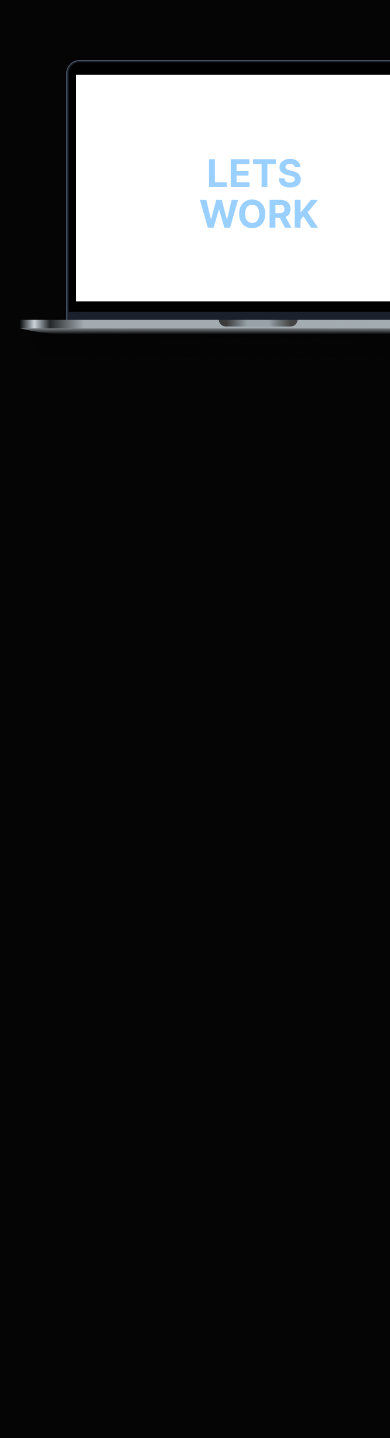
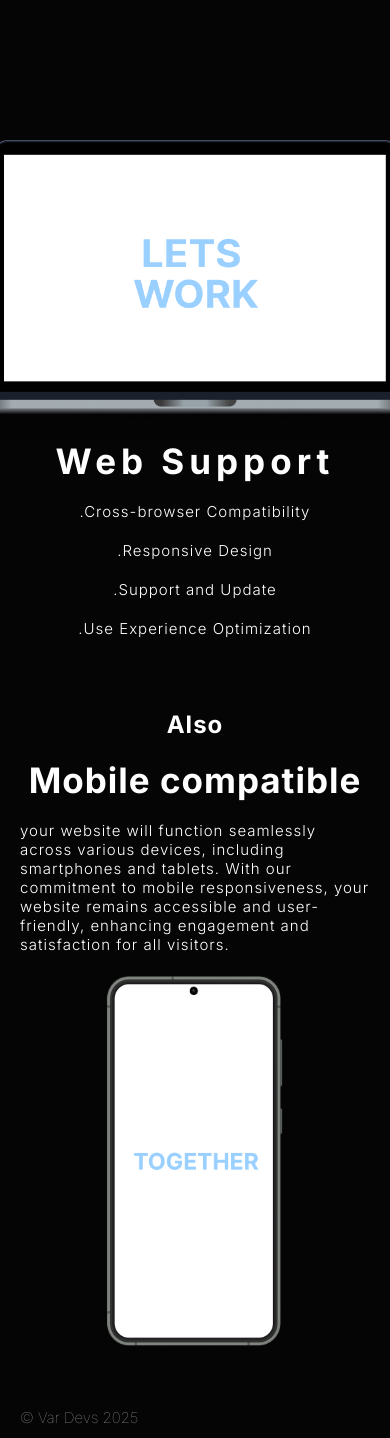
Before and after one commit to Var-Devs/var-devs, a React (Vite) app: page /services in a window 390 px wide. Shown: the part 379-1817 px from the top of the page. Before the commit the page ends 844 px from the top, so only its background shows below. Built offline with nearby package versions, Linux system fonts and the light colour scheme.

Commit message:
services page

```diff
--- a/src/pages/ServicePage.scss
+++ b/src/pages/ServicePage.scss
@@ -4,9 +4,12 @@
 }
 
 .service-body {
+  height: auto;
   overflow: hidden;
   color: white;
   letter-spacing: 10px;
+  display: flex;
+  flex-direction: column;
   h1 {
     font-size: 65px;
   }
@@ -24,7 +27,8 @@
     padding-bottom: 200px;
   }
   .laptop-body {
-    padding: 0px 20px;
+    height: 400px;
+    padding: 80px 20px;
     display: flex;
     .description {
       display: flex;
@@ -45,4 +49,84 @@
     width: 500px;
     height: 300px;
   }
+  @media (max-width: 750px) {
+    .laptop-body {
+      height: 600px;
+      display: grid;
+      justify-content: center;
+      align-items: center;
+      .description {
+        width: 100%;
+        display: flex;
+        align-items: center;
+        p {
+          text-align: start;
+        }
+      }
+    }
+  }
+
+  .mobile-body {
+    display: flex;
+    justify-content: end;
+    gap: 50px;
+    padding: 100px 20px; // Reduce padding to avoid pushing it too far down
+
+    .description {
+      display: flex;
+      flex-direction: column;
+      gap: 20px;
+      h2 {
+        letter-spacing: 1px;
+      }
+    }
+
+    .description h1 {
+      font-size: 35px;
+      letter-spacing: 1px;
+    }
+
+    .description p {
+      font-size: 15px;
+      letter-spacing: 1px;
+      font-weight: 300;
+      width: 350px;
+    }
+  }
+
+  .mobile-body img {
+    width: 220px;
+    height: 400px;
+  }
+
+  /* Fix layout issue on smaller screens */
+  @media (max-width: 750px) {
+    .mobile-body {
+      flex-direction: column;
+      align-items: center;
+      justify-content: center;
+      text-align: start;
+      gap: 20px;
+      padding: 50px 20px;
+    }
+
+    .mobile-body .description {
+      align-items: center;
+    }
+
+    .mobile-body img {
+      width: 180px;
+      height: auto;
+    }
+  }
+
+  footer {
+    p {
+      height: 40px;
+      color: rgba(255, 255, 255, 0.618);
+      font-size: 15px;
+      font-weight: 100;
+      letter-spacing: 0px;
+    }
+  }
 }
--- a/src/pages/ServicePage.tsx
+++ b/src/pages/ServicePage.tsx
@@ -19,6 +19,22 @@ export default function ServicePage() {
           <p>.Use Experience Optimization</p>
         </div>
       </div>
+      <div className="mobile-body">
+        <div className="description">
+          <h2>Also</h2>
+          <h1>Mobile compatible</h1>
+          <p>
+            your website will function seamlessly across various devices,
+            including smartphones and tablets. With our commitment to mobile
+            responsiveness, your website remains accessible and user-friendly,
+            enhancing engagement and satisfaction for all visitors.
+          </p>
+        </div>
+        <img src={mobile_device} />
+      </div>
+      <footer>
+        <p>&copy; Var Devs {new Date().getFullYear()} </p>
+      </footer>
     </div>
   );
 }
```
